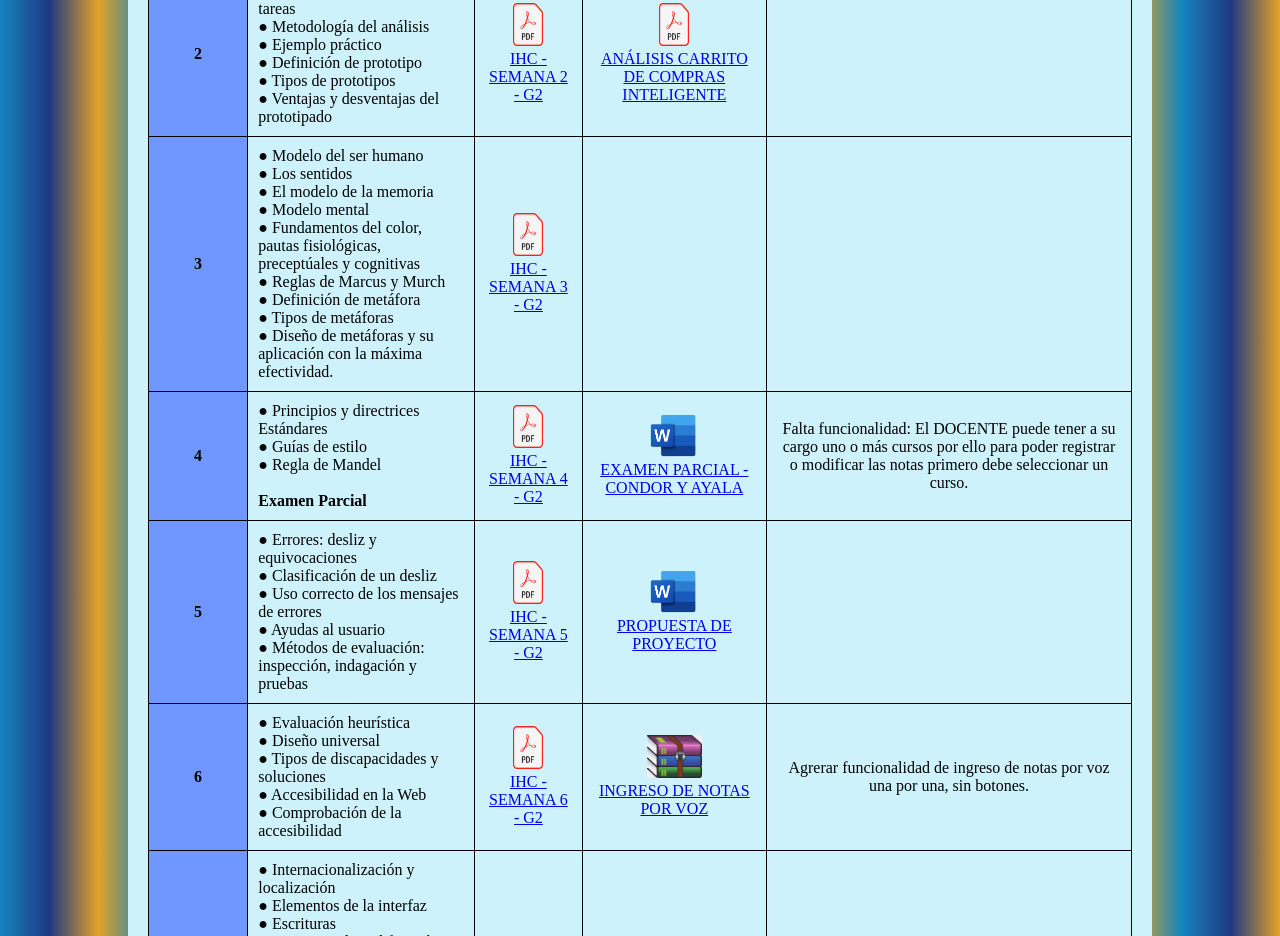
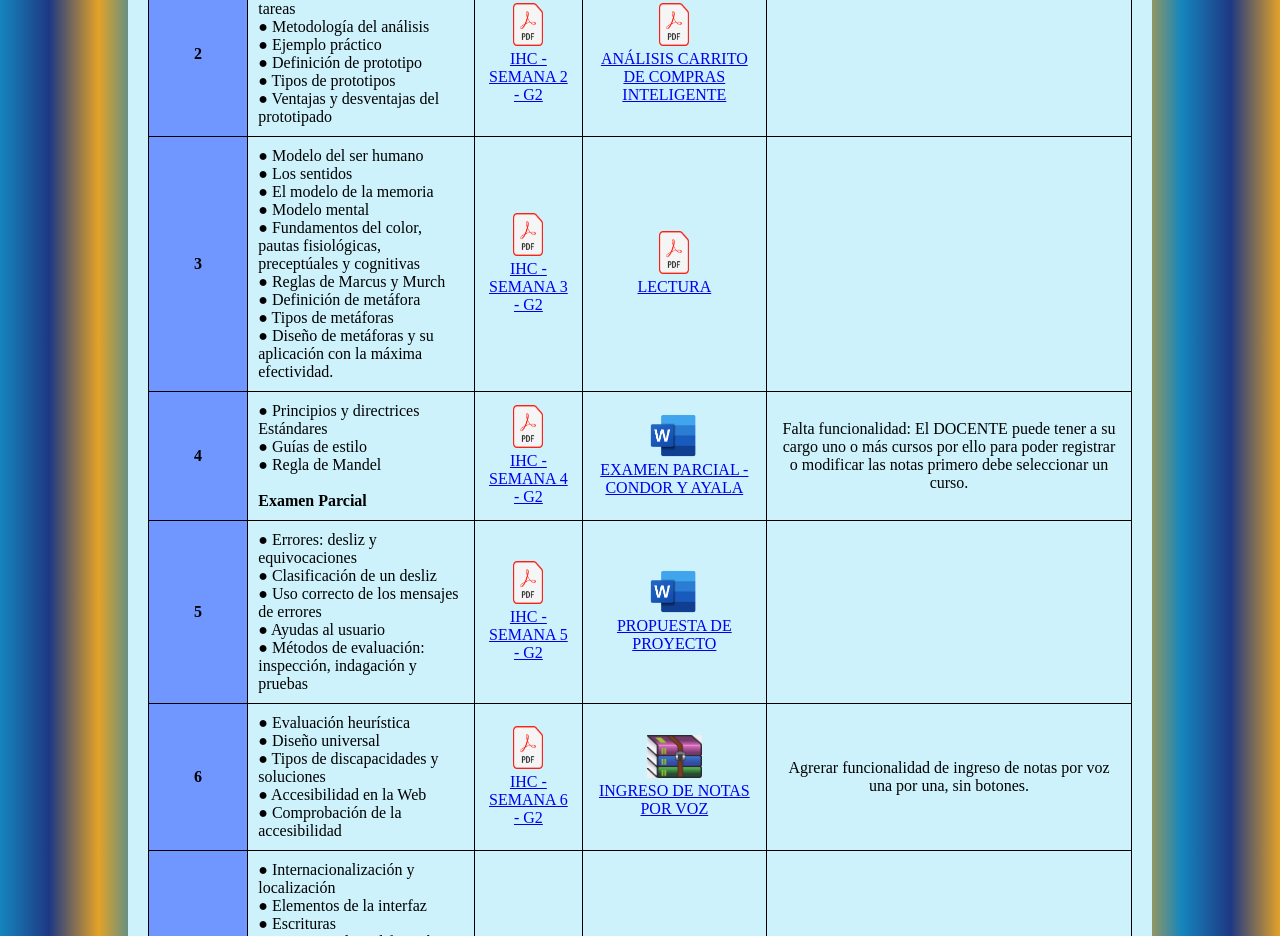
Before and after one commit to frank777ch/IHCweb, a plain HTML site: page index.html in a window 1280 px wide. Shown: the part 2453-3389 px from the top of the page. Drawn offline with Linux system fonts and the light colour scheme; a script that the page names is missing.

Commit message:
Update index.html

```diff
--- a/index.html
+++ b/index.html
@@ -214,7 +214,11 @@
                         <br>
                         <a href="https://drive.google.com/file/d/1QGSF29Ppys73XMQoovth_CUavJEBovXR/view?usp=sharing">IHC - SEMANA 3 - G2</a>
                     </td>
-                    <td></td> <td></td>
+                    <td style="text-align: center; vertical-align: middle;">
+                        <img src="pdf.ico" width="30" height="43" />
+                        <br>
+                        <a href="https://drive.google.com/file/d/1D_o6HLg2i2ZZMopjFK9waMTlJqZNmvH6/view?usp=sharing">LECTURA</a>
+                    </td> <td></td>
                 </tr>
                 <tr>
                     <td class="c2">4</td>
```
